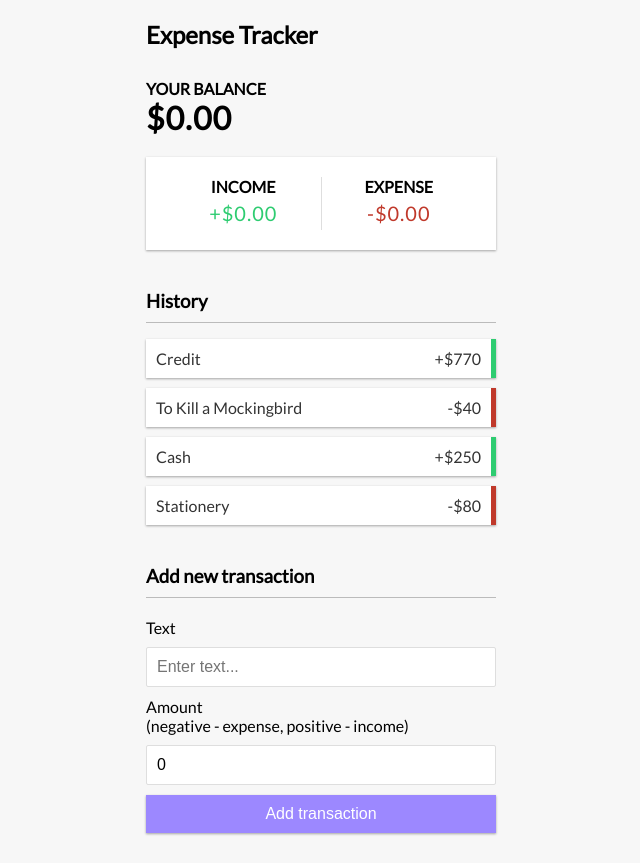
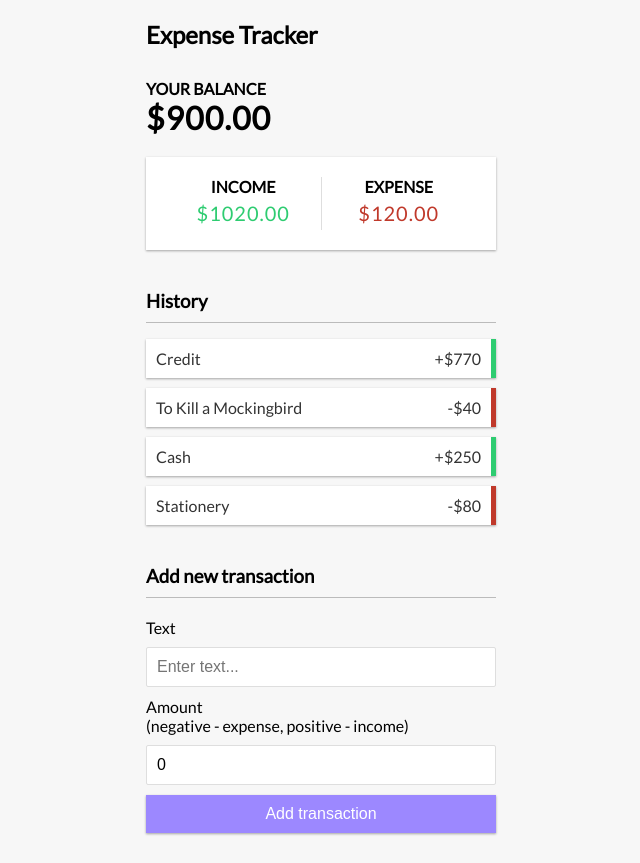
Before and after one commit to Persona743/income-expense-tracker, a React (Create React App) app: page / in a window 1280 px wide. Shown: the whole page, without its empty margins (319-959 px from the left). Built offline with nearby package versions, Linux system fonts and the light colour scheme.

Commit message:
balance and incomeExpense modified

```diff
--- a/src/components/Balance.js
+++ b/src/components/Balance.js
@@ -1,10 +1,16 @@
-import React from 'react';
+import React, { useContext } from 'react';
+import { GlobalContext } from '../context/GlobalState';
 
 export const Balance = () => {
+    const { transactions } = useContext(GlobalContext);
+
+    const amounts = transactions.map((transaction) => transaction.amount);
+    const total = amounts.reduce((acc, item) => (acc += item), 0).toFixed(2);
+
     return (
         <div>
             <h4>Your Balance</h4>
-            <h1 id="balance">$0.00</h1>
+            <h1>${total}</h1>
         </div>
     );
 };
--- a/src/components/incomeExpenses.js
+++ b/src/components/incomeExpenses.js
@@ -1,15 +1,31 @@
-import React from 'react';
+import React, { useContext } from 'react';
+import { GlobalContext } from './../context/GlobalState';
 
 export const IncomeExpenses = () => {
+    const { transactions } = useContext(GlobalContext);
+
+    const amounts = transactions.map((transaction) => transaction.amount);
+
+    const income = amounts
+        .filter((item) => item > 0)
+        .reduce((acc, item) => (acc += item), 0)
+        .toFixed(2);
+
+    const expense = (
+        amounts
+            .filter((item) => item < 0)
+            .reduce((acc, item) => (acc += item), 0) * -1
+    ).toFixed(2);
+
     return (
         <div className="inc-exp-container">
             <div>
                 <h4>Income</h4>
-                <p className="money plus">+$0.00</p>
+                <p className="money plus">${income}</p>
             </div>
             <div>
                 <h4>Expense</h4>
-                <p className="money minus">-$0.00</p>
+                <p className="money minus">${expense}</p>
             </div>
         </div>
     );
```
